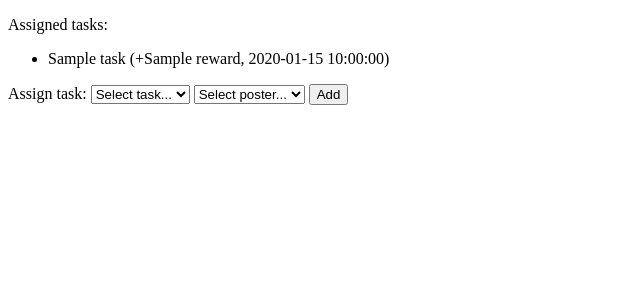
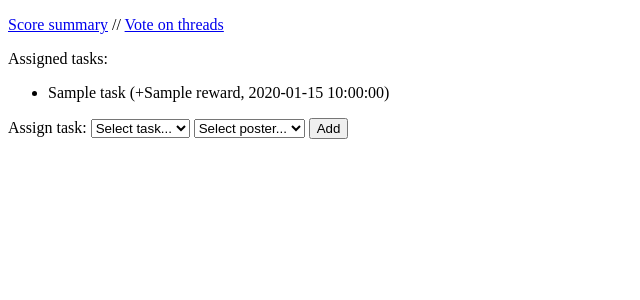
Before and after one commit to remram44/internetpoints, a Flask app: template internetpoints/templates/thread.html in a window 1280 px wide. Shown: the top 300 px of the page, without its empty margins (0-640 px from the left). Run offline with Flask 2, Linux system fonts and the light colour scheme; the template is opened without the code that fills it: most values are stand-ins (such as "Sample title", 1, 10 or a date in 2020).

Commit message:
Adds links to vote and scores on every page

```diff
--- a/internetpoints/templates/base.html
+++ b/internetpoints/templates/base.html
@@ -4,6 +4,7 @@
     <title>internetpoints</title>
   </head>
   <body>
+    <p><a href="{{ url_for('scores') }}">Score summary</a> // <a href="{{ url_for('vote') }}">Vote on threads</a></p>
 {% block content %}
 {% endblock %}
   </body>
```
